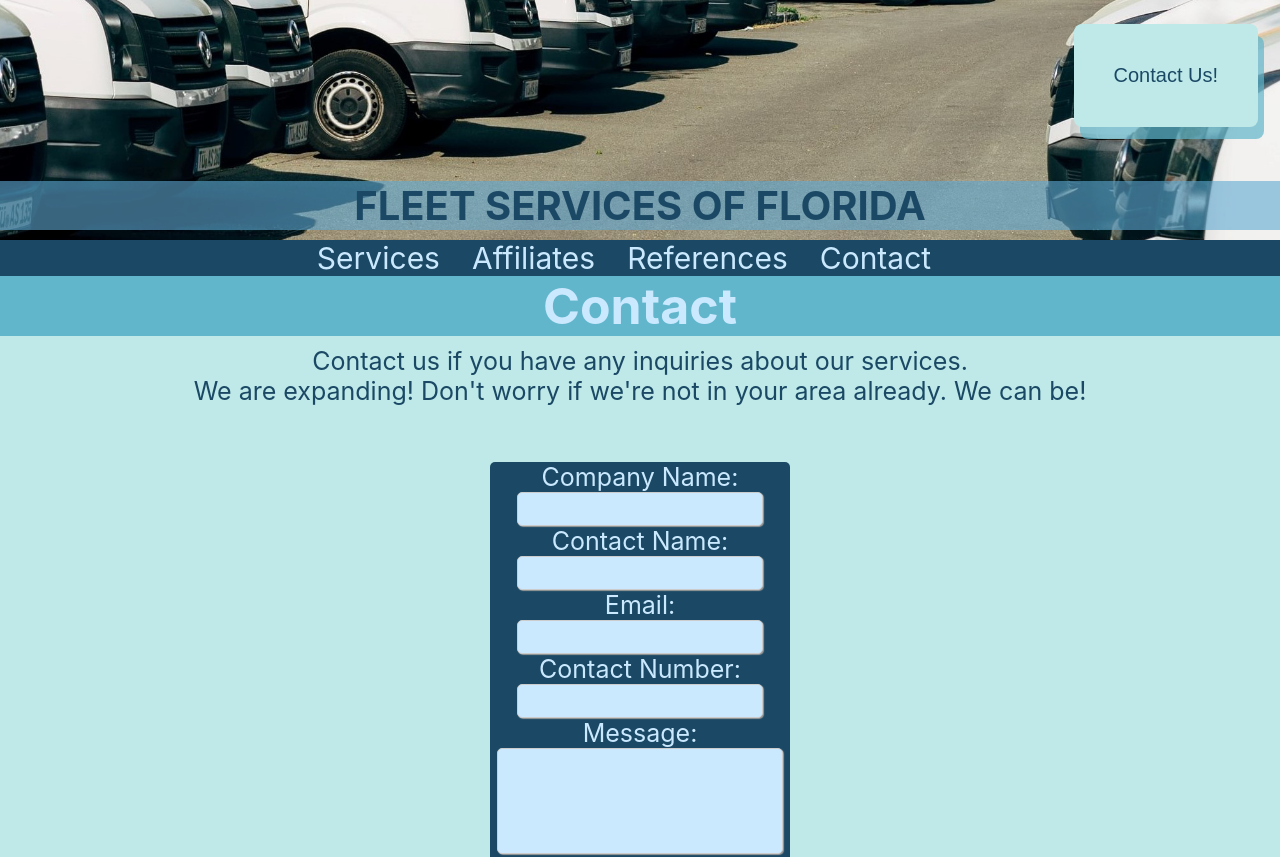
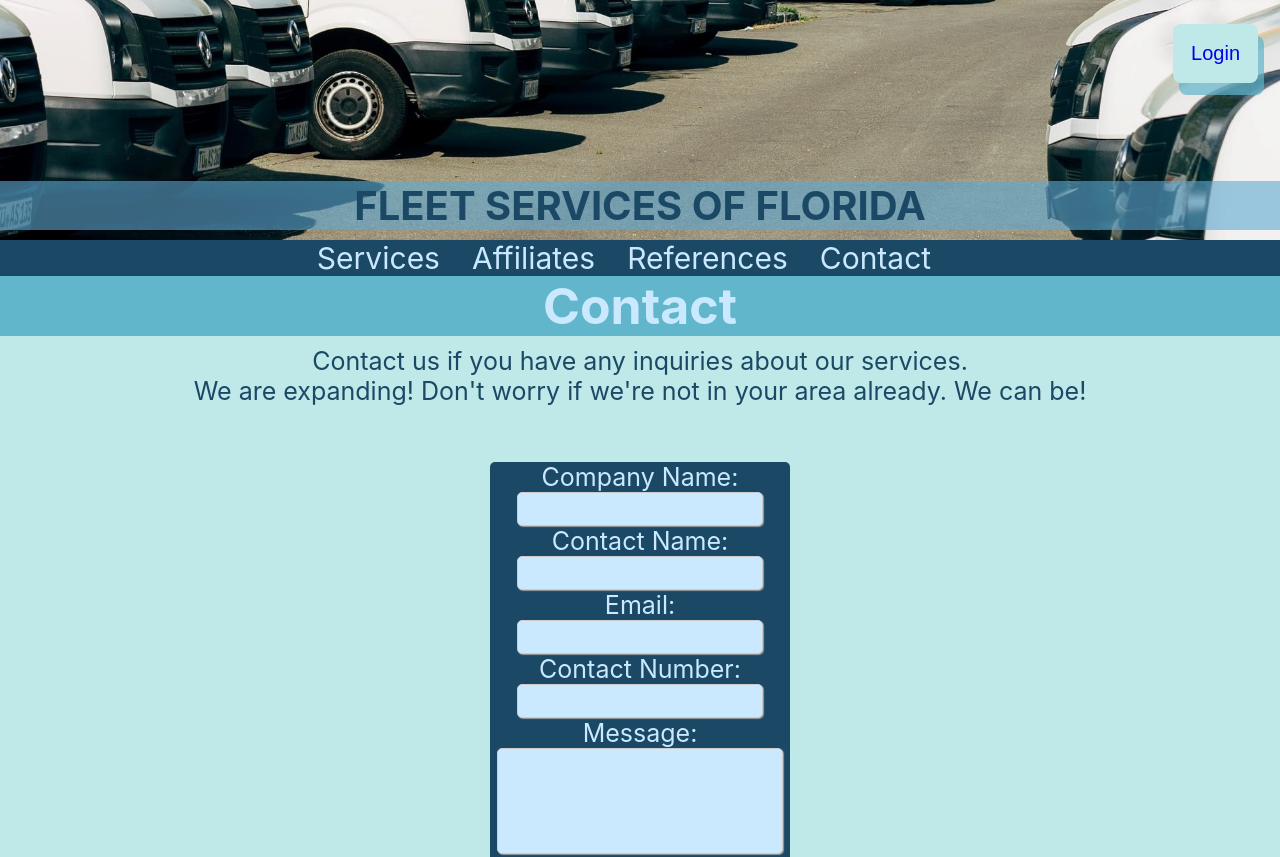
Before and after one commit to jamesyfyp/fsof, a React (Create React App) app: page /contact in a window 1280 px wide. Shown: the top 857 px of the page. Built offline with nearby package versions, Linux system fonts and the light colour scheme.

Commit message:
contact to login
changed code related to contact button to a login button. routed login button to new under construction page. Before merging fix affiliates section: make not have white space when alone and not have negative space on the / route

```diff
--- a/src/App.js
+++ b/src/App.js
@@ -8,6 +8,7 @@ import Services from './views/services';
 import References from './views/references';
 import Contact from './views/contact';
 import Home from './views/home';
+import UnderConstruction from './views/underConstruction';
 
 //*import { element } from 'prop-types';
 
@@ -24,6 +25,7 @@ function App() {
         <Affiliates path="/affiliates" />
         <References path="/references" />
         <Contact path="/contact" />
+        <UnderConstruction path="/underconstruction" />
       </Router>
     </div>
   );
--- a/src/component/head.js
+++ b/src/component/head.js
@@ -1,7 +1,7 @@
 import React from 'react';
 import styled from 'styled-components';
 import HeaderImgSrc from '../images/headerImg1.png';
-import ContactButton from './contactbutton'
+import LoginButton from './loginButton'
 
 const Heading = styled.div `
   background-image: url(${HeaderImgSrc});
@@ -34,7 +34,7 @@ const head = (props) => {
     return(
         <Heading>
             <CompanyName>FLEET SERVICES OF FLORIDA</CompanyName>
-            <ContactButton />
+            <LoginButton />
         </Heading>
     )
 }
--- a/src/component/contactbutton.js
+++ b/src/component/loginButton.js
@@ -1,14 +1,15 @@
 import React from 'react';
 import styled from 'styled-components';
+import { Link } from '@reach/router';
 
-const ContactButton = styled.button `
+const LoginButton = styled.button `
     position:absolute;
     top: 20px;
     right: 20px;
     background-color: #BEE9E8;
     border: none;
     color: #1B4965;
-    padding: 40px;
+    padding: 18px;
     text-align: center;
     text-decoration: none;
     display: inline-block;
@@ -18,13 +19,13 @@ const ContactButton = styled.button `
     box-shadow: rgba(98, 182, 203, .7) 6px 12px 0px 0px;
 `
 
-const ContactBut = (props) => {
+const LoginBut = (props) => {
 
 
     return (
         <div>
-        <ContactButton>Contact Us!</ContactButton>
+        <LoginButton><Link to="/underconstruction">Login</Link></LoginButton>
         </div>
     )
 }
-export default ContactBut;
+export default LoginBut;
--- /dev/null
+++ b/src/views/underConstruction.js
@@ -0,0 +1,28 @@
+import React from 'react';
+import styled from 'styled-components';
+
+const ContainerDiv = styled.div`
+    font-size: 20px;
+    text-align: center;
+    background: #BEE9E8;
+    color: #1B4965;
+    padding-bottom: 80vh;
+`
+const LpH1 = styled.h1`
+    margin-block-start: 0em;
+    margin-block-end: .2em;
+    background-color: #62B6CB;
+    color: #CAE9FF;
+`
+
+
+const underConstruction = (props) => {
+    return(
+        <ContainerDiv>
+            <LpH1>This page is currently under construction</LpH1>
+            <img src="https://media.giphy.com/media/xThuWu82QD3pj4wvEQ/source.gif" alt="loading..." />
+        </ContainerDiv >
+    )
+};
+
+export default underConstruction
```
